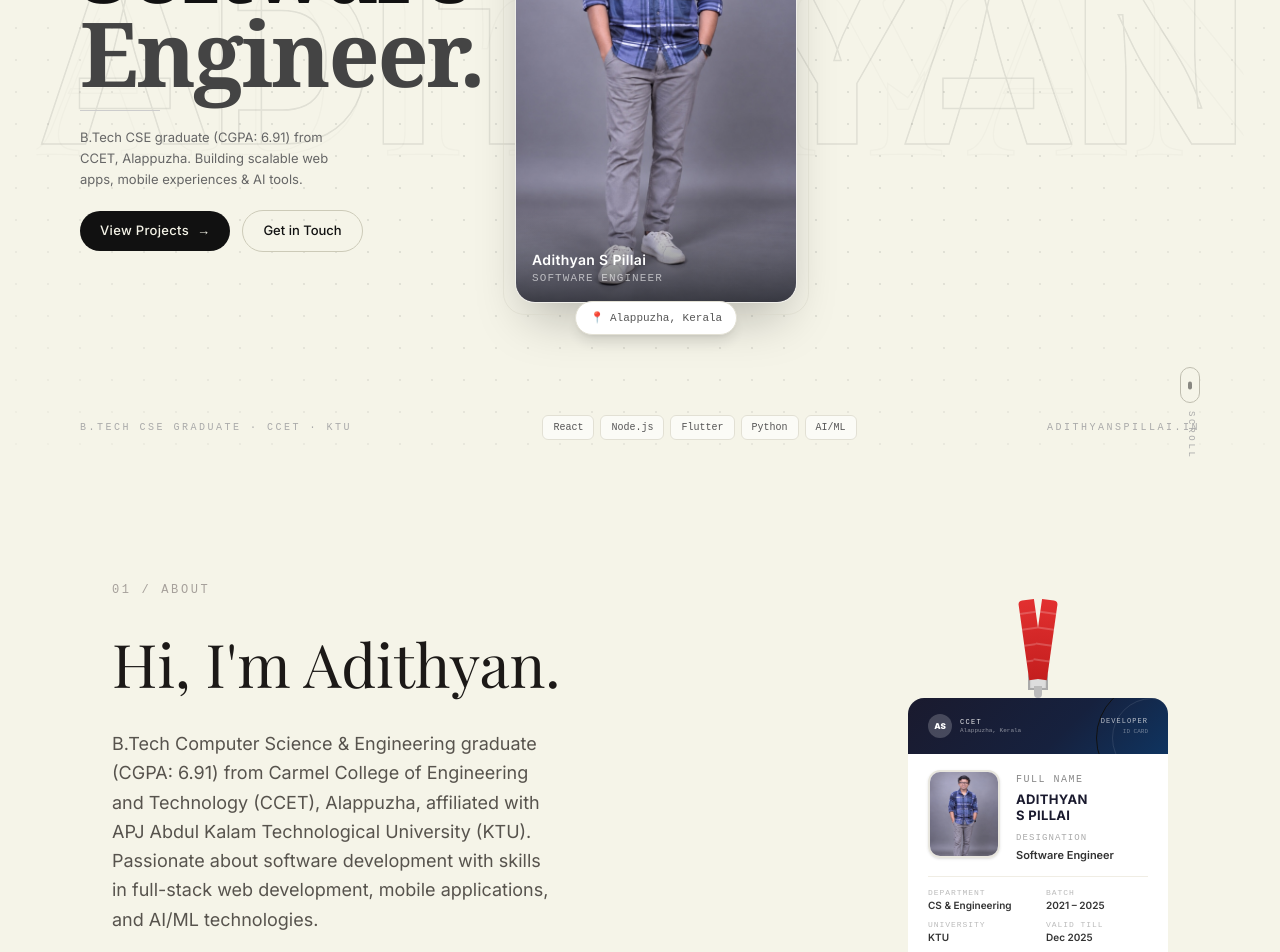
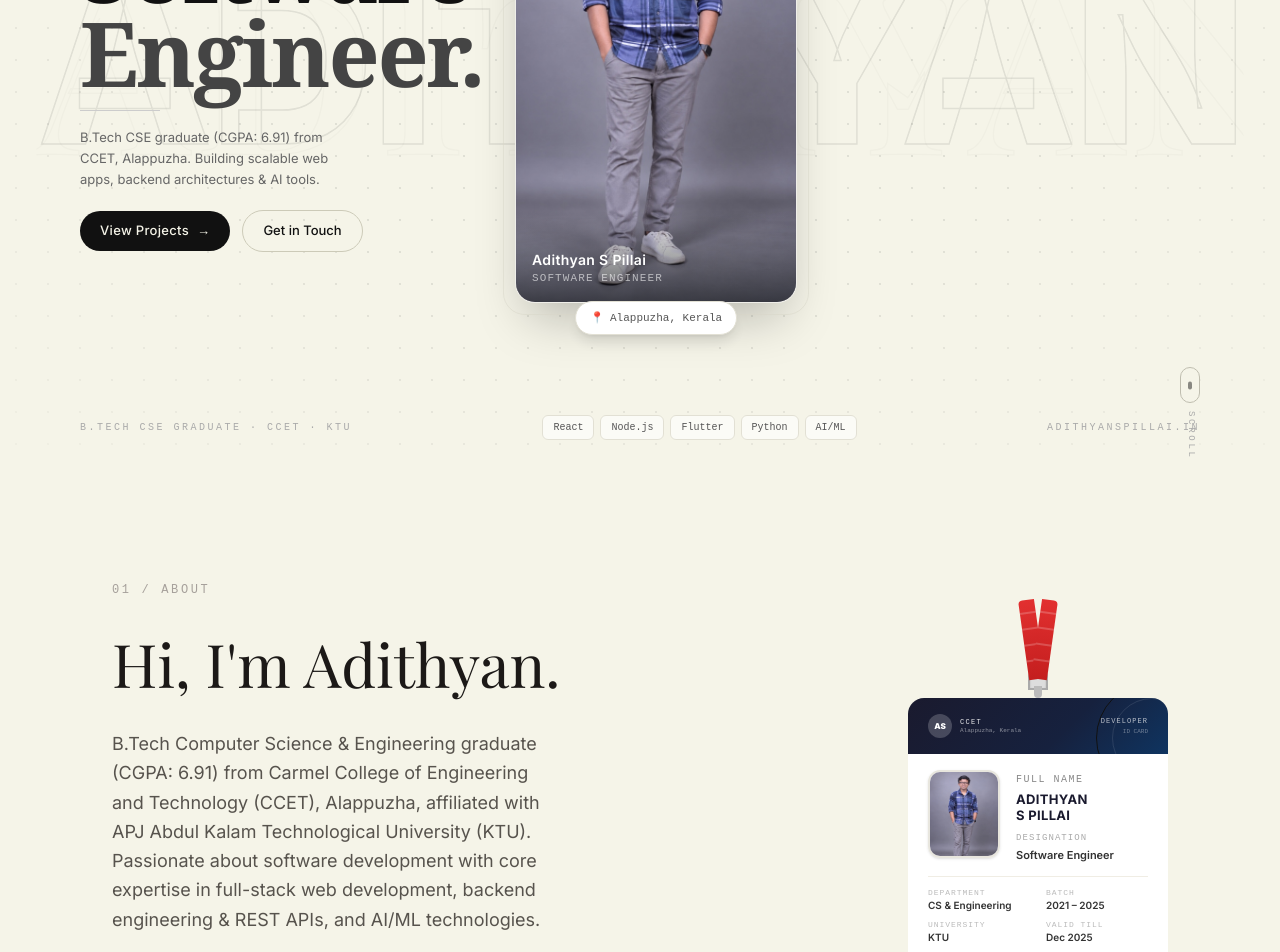
Before and after one commit to AdithyanSPillaiOfficial/AdithyanSPillaiV3, a Next.js app: page / in a window 1280 px wide. Shown: the part 340-1292 px from the top of the page. Built offline with nearby package versions, Linux system fonts and the light colour scheme.

Commit message:
Updated Title

```diff
--- a/app/layout.tsx
+++ b/app/layout.tsx
@@ -25,9 +25,9 @@ export const viewport: Viewport = {
 };
 
 const SITE_URL = "https://adithyanspillai.in";
-const SITE_TITLE = "Adithyan S Pillai | Software Engineer, Full-Stack & Mobile Developer";
+const SITE_TITLE = "Adithyan S Pillai | Software Engineer, Full-Stack & Backend Developer";
 const SITE_DESC =
-  "Official portfolio of Adithyan S Pillai, a Software Engineer & B.Tech CSE Graduate from CCET, KTU. Specializing in Full-Stack Web (React, Node.js, Next.js, Express), Mobile Development (Flutter, Android), AI/ML (RIAAQE), and Cloud & Tools.";
+  "Official portfolio of Adithyan S Pillai, a Software Engineer & B.Tech CSE Graduate from CCET, KTU. Specializing in Full-Stack & Backend Web Engineering (Node.js, Express, Python, React, Next.js, Databases), AI/ML (RIAAQE), and Cloud & Tools.";
 
 export const metadata: Metadata = {
   metadataBase: new URL(SITE_URL),
@@ -54,22 +54,23 @@ export const metadata: Metadata = {
     // Core Roles
     "Software Engineer",
     "Full-Stack Developer",
+    "Backend Developer",
     "Frontend Developer",
-    "Backend Developer",
-    "Mobile App Developer",
+    "Backend Engineer",
+    "Node.js Developer",
+    "Python Developer",
     "Web Developer Kerala",
     "Software Developer India",
     // Primary Technologies & Stacks
-    "React.js Developer",
-    "Node.js Developer",
-    "Next.js Portfolio",
-    "TypeScript Developer",
-    "Python Developer",
-    "Flutter Developer",
-    "Android App Developer",
     "Express.js",
     "MongoDB",
     "SQL",
+    "React.js Developer",
+    "Next.js Portfolio",
+    "TypeScript Developer",
+    "REST APIs",
+    "Flutter Developer",
+    "Android App Developer",
     "Tailwind CSS",
     "Three.js Developer",
     "GSAP Animations",
@@ -99,9 +100,9 @@ export const metadata: Metadata = {
     canonical: SITE_URL,
   },
   openGraph: {
-    title: "Adithyan S Pillai — Software Engineer & Full-Stack Developer",
+    title: "Adithyan S Pillai — Software Engineer, Full-Stack & Backend Developer",
     description:
-      "Explore the projects, technical skills, and experience of Adithyan S Pillai. Building scalable web applications, mobile experiences, and AI solutions.",
+      "Explore the projects, technical skills, and experience of Adithyan S Pillai. Building scalable web architectures, backend systems, and AI solutions.",
     url: SITE_URL,
     siteName: "Adithyan S Pillai Portfolio",
     locale: "en_US",
@@ -117,9 +118,9 @@ export const metadata: Metadata = {
   },
   twitter: {
     card: "summary_large_image",
-    title: "Adithyan S Pillai — Software Engineer",
+    title: "Adithyan S Pillai — Software Engineer & Backend Developer",
     description:
-      "Software Engineer & Full-Stack Developer. React, Node.js, Flutter, Python & AI/ML.",
+      "Software Engineer, Full-Stack & Backend Developer. Node.js, Express, Python, React & AI/ML.",
     images: ["/adithyan.jpg"],
     creator: "@adithyanspillai",
   },
--- a/app/manifest.ts
+++ b/app/manifest.ts
@@ -5,7 +5,7 @@ export default function manifest(): MetadataRoute.Manifest {
     name: "Adithyan S Pillai | Software Engineer",
     short_name: "Adithyan S Pillai",
     description:
-      "Portfolio of Adithyan S Pillai - Software Engineer, Full-Stack Developer, Flutter & AI/ML Enthusiast.",
+      "Portfolio of Adithyan S Pillai - Software Engineer, Full-Stack & Backend Developer, Python, Node.js & AI/ML Enthusiast.",
     start_url: "/",
     display: "standalone",
     background_color: "#F5F4E8",
--- a/components/AboutSection.tsx
+++ b/components/AboutSection.tsx
@@ -12,7 +12,7 @@ import {
 import { FileText, ExternalLink, Link2 } from "lucide-react";
 
 // ─── Skill Tags ─────────────────────────────────────────────────────────────
-const SKILLS = ["Full-Stack", "Mobile Dev", "AI/ML", "Open Source"];
+const SKILLS = ["Full-Stack", "Backend Dev", "AI/ML", "Open Source"];
 
 // ─── Action Buttons ──────────────────────────────────────────────────────────
 const ACTIONS = [
@@ -419,8 +419,8 @@ export default function AboutSection() {
             <p className="text-stone-600 text-base sm:text-lg leading-relaxed max-w-md">
               B.Tech Computer Science & Engineering graduate (CGPA: 6.91) from Carmel College of
               Engineering and Technology (CCET), Alappuzha, affiliated with APJ Abdul Kalam
-              Technological University (KTU). Passionate about software development with skills in
-              full-stack web development, mobile applications, and AI/ML technologies.
+              Technological University (KTU). Passionate about software development with core expertise in
+              full-stack web development, backend engineering & REST APIs, and AI/ML technologies.
             </p>
 
             <div className="flex flex-wrap gap-2">
--- a/components/HeroSection.tsx
+++ b/components/HeroSection.tsx
@@ -234,7 +234,7 @@ export default function HeroSection() {
               transition={{ delay: 0.6, duration: 0.5, ease }}
               className="text-[13px] text-[#666] leading-relaxed"
             >
-              Full-stack • Mobile • AI/ML — building what matters.
+              Full-stack • Backend • AI/ML — building what matters.
             </motion.p>
           </div>
 
@@ -361,7 +361,7 @@ export default function HeroSection() {
             className="text-[13px] text-[#666] leading-relaxed max-w-[260px]"
           >
             B.Tech CSE graduate (CGPA: 6.91) from CCET, Alappuzha.
-            Building scalable web apps, mobile experiences&nbsp;&amp; AI&nbsp;tools.
+            Building scalable web apps, backend architectures&nbsp;&amp; AI&nbsp;tools.
           </motion.p>
 
           <motion.div
```
Also changed, not shown: public/llms.txt.
